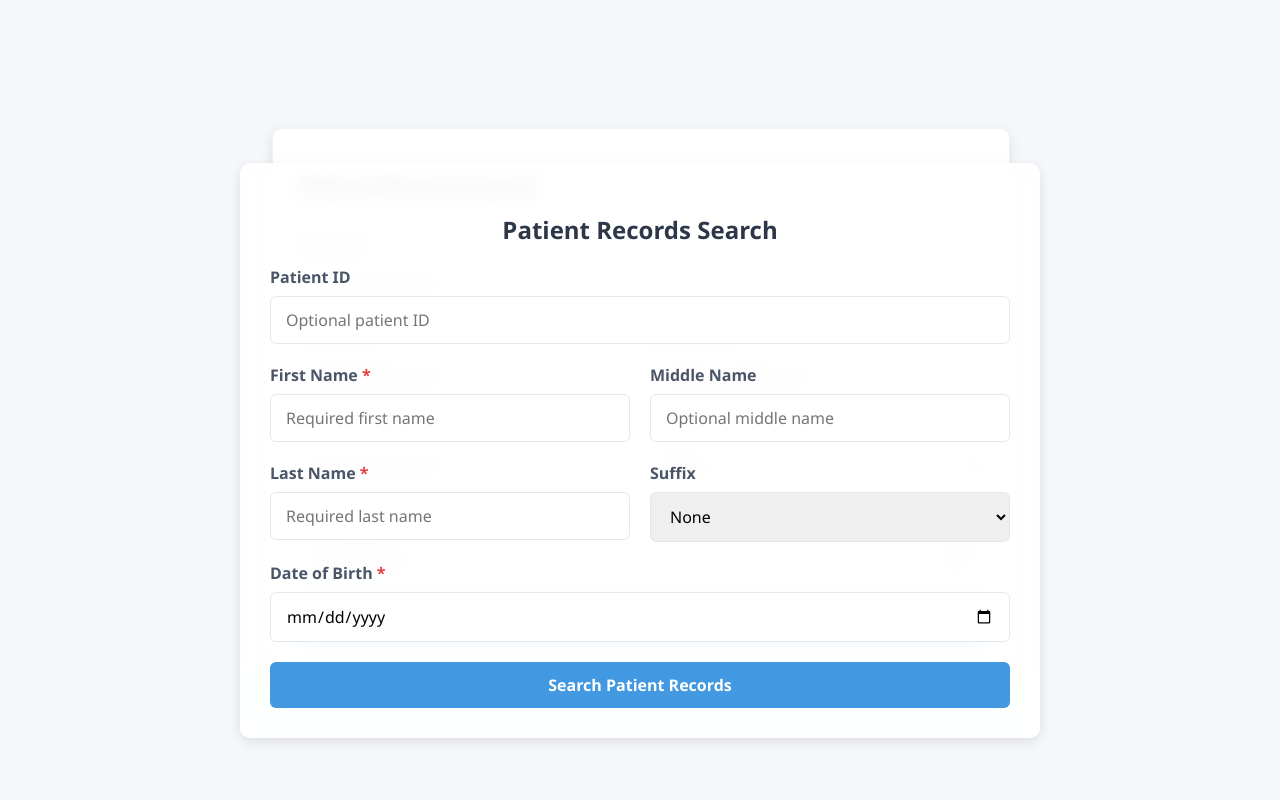
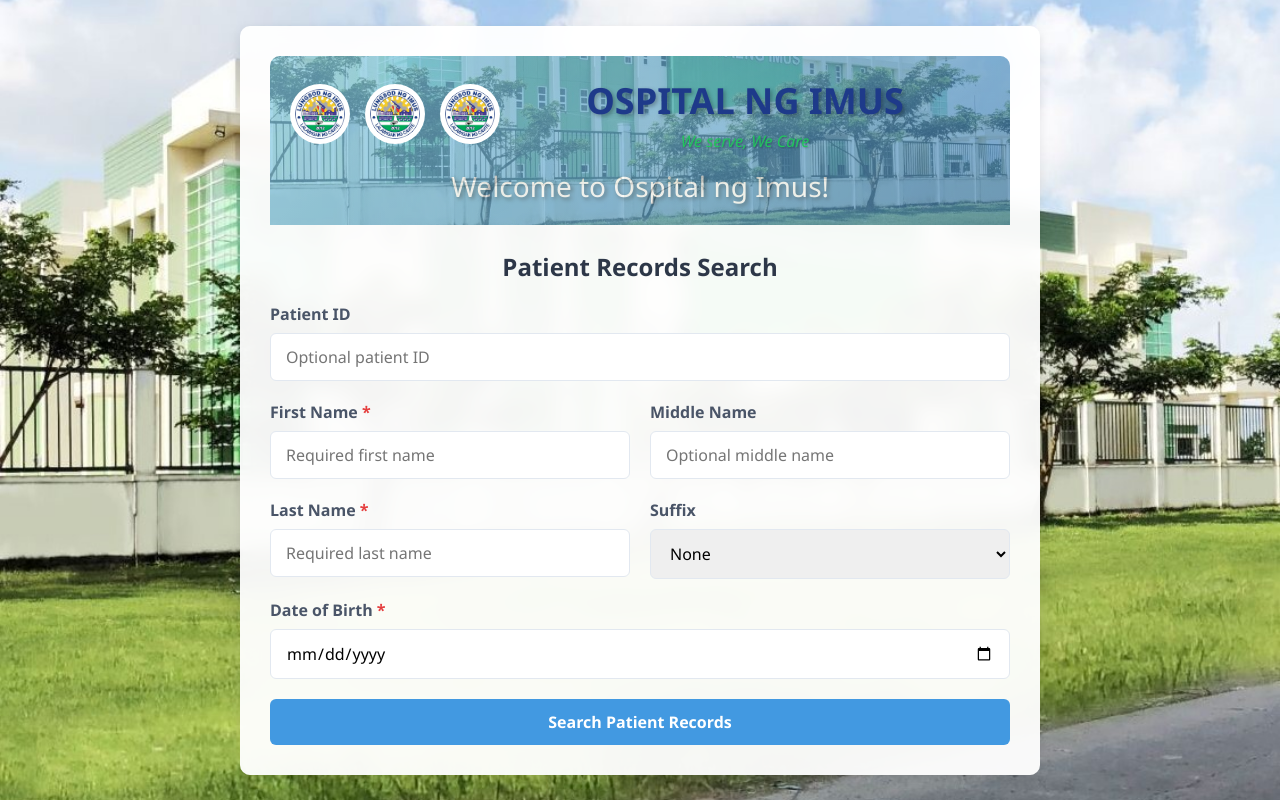
Before and after one commit to ONIProject123/ONI_Kiosk_Project, a website: page public/index.html in a window 1280 px wide. Drawn offline with Linux system fonts and the light colour scheme.

Commit message:
Updated form_new.php

```diff
--- a/public/index.html
+++ b/public/index.html
@@ -11,7 +11,7 @@
         }
 
         body {
-            background-image: url('image.png');
+            background-image: url('20250709_084103.jpg');
             background-size: cover;
             background-position: center;
             background-repeat: no-repeat;
@@ -26,14 +26,87 @@
         }
 
         .container {
-            background-color: rgba(255, 255, 255, 0.9);
+            background-color: rgba(255, 255, 255, 0.95);
             backdrop-filter: blur(10px);
             border-radius: 10px;
             box-shadow: 0 4px 12px rgba(0, 0, 0, 0.1);
             padding: 30px;
             width: 100%;
             max-width: 800px;
-            margin-top: 100px;
+        }
+
+        .header-container {
+            background: linear-gradient(135deg, #87CEEB 0%, #4682B4 100%);
+            color: white;
+            padding: 20px;
+            border-radius: 10px 10px 0 0;
+            margin-bottom: 25px;
+            position: relative;
+            overflow: hidden;
+        }
+
+        .header-container::before {
+            content: '';
+            position: absolute;
+            top: 0;
+            left: 0;
+            right: 0;
+            bottom: 0;
+            background: url('20250709_084103.jpg') center/cover;
+            opacity: 0.3;
+            z-index: 1;
+        }
+
+        .header-content {
+            position: relative;
+            z-index: 2;
+            display: flex;
+            align-items: center;
+            justify-content: space-between;
+        }
+
+        .logos-section {
+            display: flex;
+            align-items: center;
+            gap: 15px;
+        }
+
+        .logo {
+            width: 60px;
+            height: 60px;
+            object-fit: contain;
+            background: white;
+            border-radius: 50%;
+            padding: 5px;
+        }
+
+        .title-section {
+            text-align: center;
+            flex: 1;
+        }
+
+        .main-title {
+            font-size: 36px;
+            font-weight: bold;
+            color: #1e3a8a;
+            margin: 0;
+            text-shadow: 2px 2px 4px rgba(0,0,0,0.3);
+        }
+
+        .tagline {
+            font-size: 16px;
+            color: #22c55e;
+            font-style: italic;
+            margin: 5px 0 0 0;
+            text-shadow: 1px 1px 2px rgba(0,0,0,0.3);
+        }
+
+        .welcome-message {
+            font-size: 28px;
+            color: white;
+            text-align: center;
+            margin: 15px 0 0 0;
+            text-shadow: 2px 2px 4px rgba(0,0,0,0.5);
         }
 
         .form-title {
@@ -179,6 +252,21 @@
 </head>
 <body>
     <div class="container">
+        <div class="header-container">
+            <div class="header-content">
+                <div class="logos-section">
+                    <img src="Ph_seal_Imus.png" alt="Imus City Logo" class="logo">
+                    <img src="Ph_seal_Imus.png" alt="Imus Logo" class="logo">
+                    <img src="Ph_seal_Imus.png" alt="Hospital Logo" class="logo">
+                </div>
+                <div class="title-section">
+                    <h1 class="main-title">OSPITAL NG IMUS</h1>
+                    <p class="tagline">We serve, We Care</p>
+                </div>
+            </div>
+            <div class="welcome-message">Welcome to Ospital ng Imus!</div>
+        </div>
+
         <h2 class="form-title">Patient Records Search</h2>
 
         <form id="searchForm">
```
Also changed, not shown: 1 other file.
